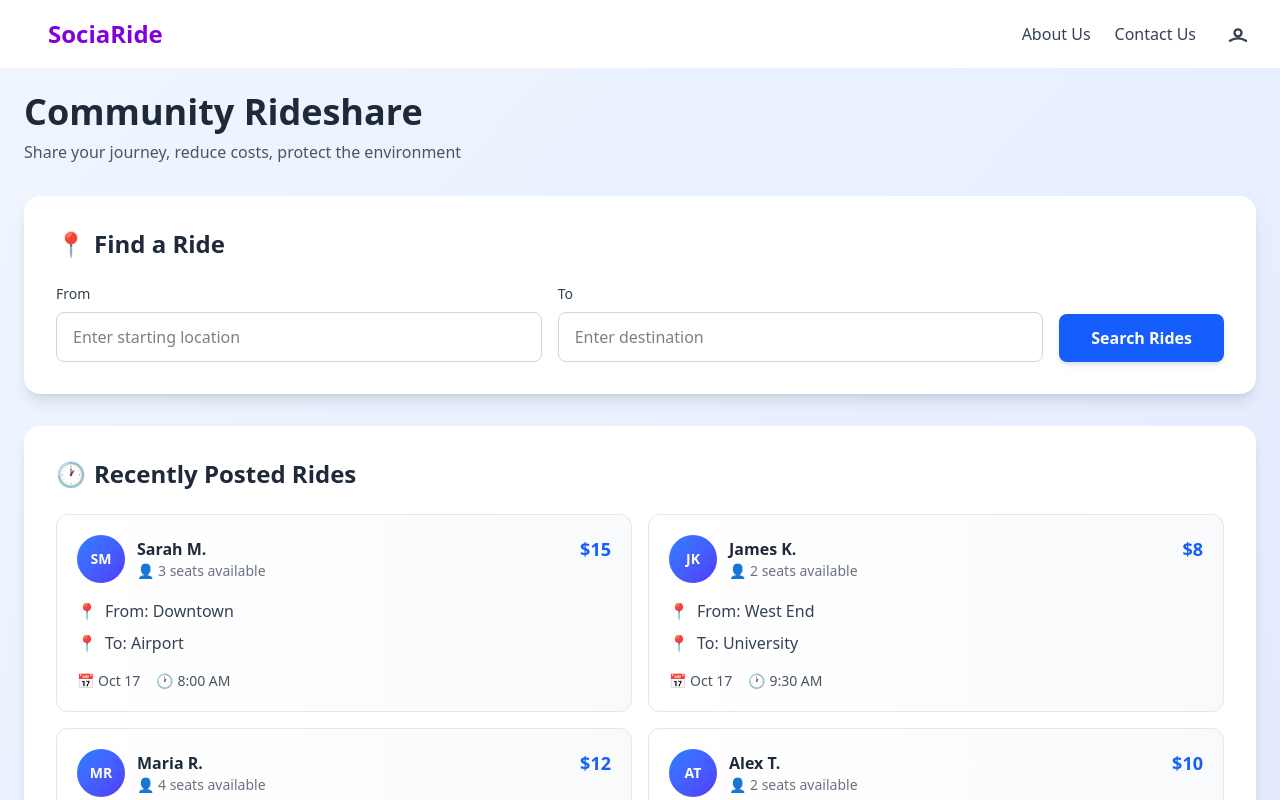
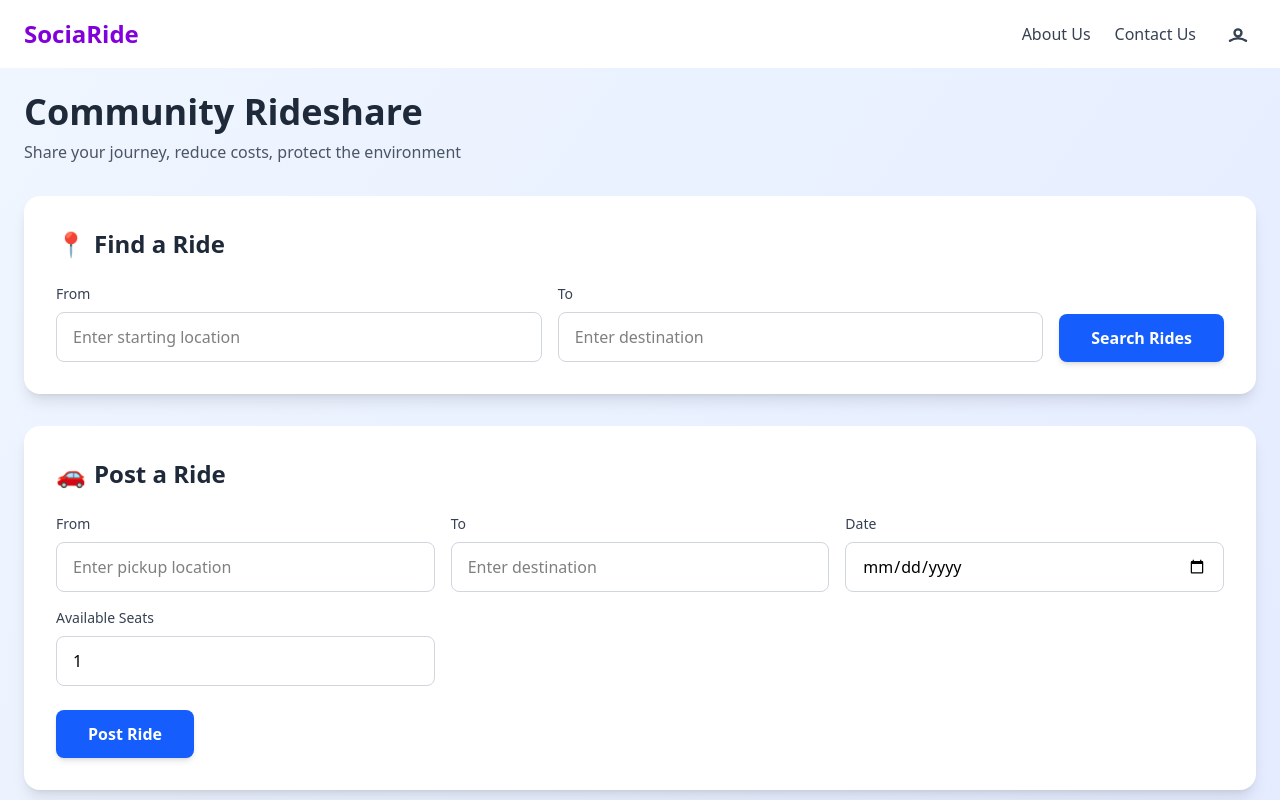
Before and after one commit to Shogun-Dono/dalchemists_rideshare, a React (Vite) app: page /user in a window 1280 px wide. Shown: the top 800 px of the page. Built offline with nearby package versions, Linux system fonts and the light colour scheme.

Commit message:
Navbar Fixed

```diff
--- a/src/components/NavBar.tsx
+++ b/src/components/NavBar.tsx
@@ -6,8 +6,8 @@ const Navbar = () => {
     <nav className="bg-white shadow-md px-6 py-4 flex items-center justify-between">
       {/* Brand / Home Link */}
       <Link
-        to="/src/App.tsx"
-        className="ml-6 text-2xl font-bold text-purple-700 hover:text-purple-900"
+        to="/"
+        className="text-2xl font-bold text-purple-700 hover:text-purple-900"
         aria-label="Go to home page"
       >
         SociaRide
@@ -16,13 +16,13 @@ const Navbar = () => {
       {/* Navigation Links */}
       <div className="flex space-x-6 items-center">
         <Link
-          to="/src/pages/AboutUs.tsx"
+          to="/about"
           className="text-gray-700 hover:text-purple-700 font-medium"
         >
           About Us
         </Link>
         <Link
-          to="/src/pages/AboutUs.tsx"
+          to="/contact"
           className="text-gray-700 hover:text-purple-700 font-medium"
         >
           Contact Us
--- a/src/pages/AdminDashboard.tsx
+++ b/src/pages/AdminDashboard.tsx
@@ -15,6 +15,7 @@ import {
   Cell,
   ResponsiveContainer,
 } from "recharts";
+import Navbar from "../components/NavBar";
 
 interface HeatmapData {
   area: string;
@@ -339,6 +340,8 @@ function AdminDashboard() {
   });
 
   return (
+    <>
+    <Navbar></Navbar>
       <div className="min-h-screen bg-gray-50 p-6">
         <div className="max-w-7xl mx-auto">
           {/* Header */}
@@ -462,7 +465,9 @@ function AdminDashboard() {
             {activeView === "pie" && (
               <TimeDistributionChart data={timeDistribution} />
             )}
-          {activeView === "line" && <WeeklyTrendsChart data={ridesOverTime} />}
+            {activeView === "line" && (
+              <WeeklyTrendsChart data={ridesOverTime} />
+            )}
             {activeView === "histogram" && (
               <DistanceHistogramChart data={rideDistances} />
             )}
@@ -473,7 +478,9 @@ function AdminDashboard() {
             <div className="bg-white rounded-xl shadow-md p-6">
               <p className="text-gray-600 text-sm mb-1">Total Rides</p>
               <p className="text-3xl font-bold text-purple-600">2,620</p>
-            <p className="text-green-600 text-sm mt-1">↑ 12% from last week</p>
+              <p className="text-green-600 text-sm mt-1">
+                ↑ 12% from last week
+              </p>
             </div>
             <div className="bg-white rounded-xl shadow-md p-6">
               <p className="text-gray-600 text-sm mb-1">Active Areas</p>
@@ -493,6 +500,7 @@ function AdminDashboard() {
           </div>
         </div>
       </div>
+    </>
   );
 }
 
--- a/src/pages/UserDashboard.tsx
+++ b/src/pages/UserDashboard.tsx
@@ -9,7 +9,6 @@ interface Ride {
   date: string;
   time: string;
   seats: number;
-  price: string;
   avatar: string;
 }
 
@@ -17,7 +16,12 @@ export default function UserDashboard() {
   const [fromLocation, setFromLocation] = useState("");
   const [toLocation, setToLocation] = useState("");
 
-  const recentRides: Ride[] = [
+  const [rideFrom, setRideFrom] = useState("");
+  const [rideTo, setRideTo] = useState("");
+  const [rideDate, setRideDate] = useState("");
+  const [rideSeats, setRideSeats] = useState<number>(1);
+
+  const [rides, setRides] = useState<Ride[]>([
     {
       id: 1,
       driver: "Sarah M.",
@@ -26,7 +30,6 @@ export default function UserDashboard() {
       date: "Oct 17",
       time: "8:00 AM",
       seats: 3,
-      price: "$15",
       avatar: "SM",
     },
     {
@@ -37,7 +40,6 @@ export default function UserDashboard() {
       date: "Oct 17",
       time: "9:30 AM",
       seats: 2,
-      price: "$8",
       avatar: "JK",
     },
     {
@@ -48,7 +50,6 @@ export default function UserDashboard() {
       date: "Oct 17",
       time: "7:15 AM",
       seats: 4,
-      price: "$12",
       avatar: "MR",
     },
     {
@@ -59,10 +60,9 @@ export default function UserDashboard() {
       date: "Oct 18",
       time: "2:00 PM",
       seats: 2,
-      price: "$10",
       avatar: "AT",
     },
-  ];
+  ]);
 
   const stats = [
     {
@@ -99,9 +99,37 @@ export default function UserDashboard() {
     console.log("Searching rides from", fromLocation, "to", toLocation);
   };
 
+  const handlePostRide = () => {
+    if (!rideFrom || !rideTo || !rideDate) {
+      alert("Please fill in all ride details before posting.");
+      return;
+    }
+
+    const newRide: Ride = {
+      id: rides.length + 1,
+      driver: "You",
+      from: rideFrom,
+      to: rideTo,
+      date: new Date(rideDate).toLocaleDateString("en-US", {
+        month: "short",
+        day: "numeric",
+      }),
+      time: "N/A",
+      seats: rideSeats,
+      avatar: "U",
+    };
+
+    setRides([newRide, ...rides]);
+    setRideFrom("");
+    setRideTo("");
+    setRideDate("");
+    setRideSeats(1);
+    alert("Ride posted successfully!");
+  };
+
   return (
     <>
-      <Navbar></Navbar>
+      <Navbar />
       <div className="min-h-screen bg-gradient-to-br from-blue-50 to-indigo-100 p-6">
         <div className="max-w-7xl mx-auto">
           {/* Header */}
@@ -156,14 +184,79 @@ export default function UserDashboard() {
             </div>
           </div>
 
-          {/* Recent Rides Section */}
+          {/* 🚗 Post a Ride Section */}
+          <div className="bg-white rounded-2xl shadow-lg p-8 mb-8">
+            <h2 className="text-2xl font-semibold text-gray-800 mb-6 flex items-center gap-2">
+              <span className="text-2xl">🚗</span>
+              Post a Ride
+            </h2>
+            <div className="grid grid-cols-1 md:grid-cols-2 lg:grid-cols-3 gap-4">
+              <div>
+                <label className="block text-sm font-medium text-gray-700 mb-2">
+                  From
+                </label>
+                <input
+                  type="text"
+                  value={rideFrom}
+                  onChange={(e) => setRideFrom(e.target.value)}
+                  placeholder="Enter pickup location"
+                  className="w-full px-4 py-3 border border-gray-300 rounded-lg focus:ring-2 focus:ring-blue-500 focus:border-transparent outline-none transition"
+                />
+              </div>
+              <div>
+                <label className="block text-sm font-medium text-gray-700 mb-2">
+                  To
+                </label>
+                <input
+                  type="text"
+                  value={rideTo}
+                  onChange={(e) => setRideTo(e.target.value)}
+                  placeholder="Enter destination"
+                  className="w-full px-4 py-3 border border-gray-300 rounded-lg focus:ring-2 focus:ring-blue-500 focus:border-transparent outline-none transition"
+                />
+              </div>
+              <div>
+                <label className="block text-sm font-medium text-gray-700 mb-2">
+                  Date
+                </label>
+                <input
+                  type="date"
+                  value={rideDate}
+                  onChange={(e) => setRideDate(e.target.value)}
+                  className="w-full px-4 py-3 border border-gray-300 rounded-lg focus:ring-2 focus:ring-blue-500 focus:border-transparent outline-none transition"
+                />
+              </div>
+              <div>
+                <label className="block text-sm font-medium text-gray-700 mb-2">
+                  Available Seats
+                </label>
+                <input
+                  type="number"
+                  min={1}
+                  value={rideSeats}
+                  onChange={(e) => setRideSeats(Number(e.target.value))}
+                  className="w-full px-4 py-3 border border-gray-300 rounded-lg focus:ring-2 focus:ring-blue-500 focus:border-transparent outline-none transition"
+                />
+              </div>
+            </div>
+            <div className="mt-6">
+              <button
+                onClick={handlePostRide}
+                className="px-8 py-3 bg-blue-600 text-white rounded-lg font-semibold hover:bg-blue-700 transition-colors shadow-md hover:shadow-lg"
+              >
+                Post Ride
+              </button>
+            </div>
+          </div>
+
+          {/* Recently Posted Rides */}
           <div className="bg-white rounded-2xl shadow-lg p-8 mb-8">
             <h2 className="text-2xl font-semibold text-gray-800 mb-6 flex items-center gap-2">
               <span className="text-2xl">🕐</span>
               Recently Posted Rides
             </h2>
             <div className="grid grid-cols-1 md:grid-cols-2 gap-4">
-              {recentRides.map((ride) => (
+              {rides.map((ride) => (
                 <div
                   key={ride.id}
                   className="border border-gray-200 rounded-xl p-5 hover:shadow-md transition-shadow cursor-pointer bg-gradient-to-r from-white to-gray-50"
@@ -183,9 +276,6 @@ export default function UserDashboard() {
                         </p>
                       </div>
                     </div>
-                    <span className="text-lg font-bold text-blue-600">
-                      {ride.price}
-                    </span>
                   </div>
                   <div className="space-y-2">
                     <div className="flex items-center gap-2 text-gray-700">
```
Lines whose indentation alone changed are shown as unchanged.
